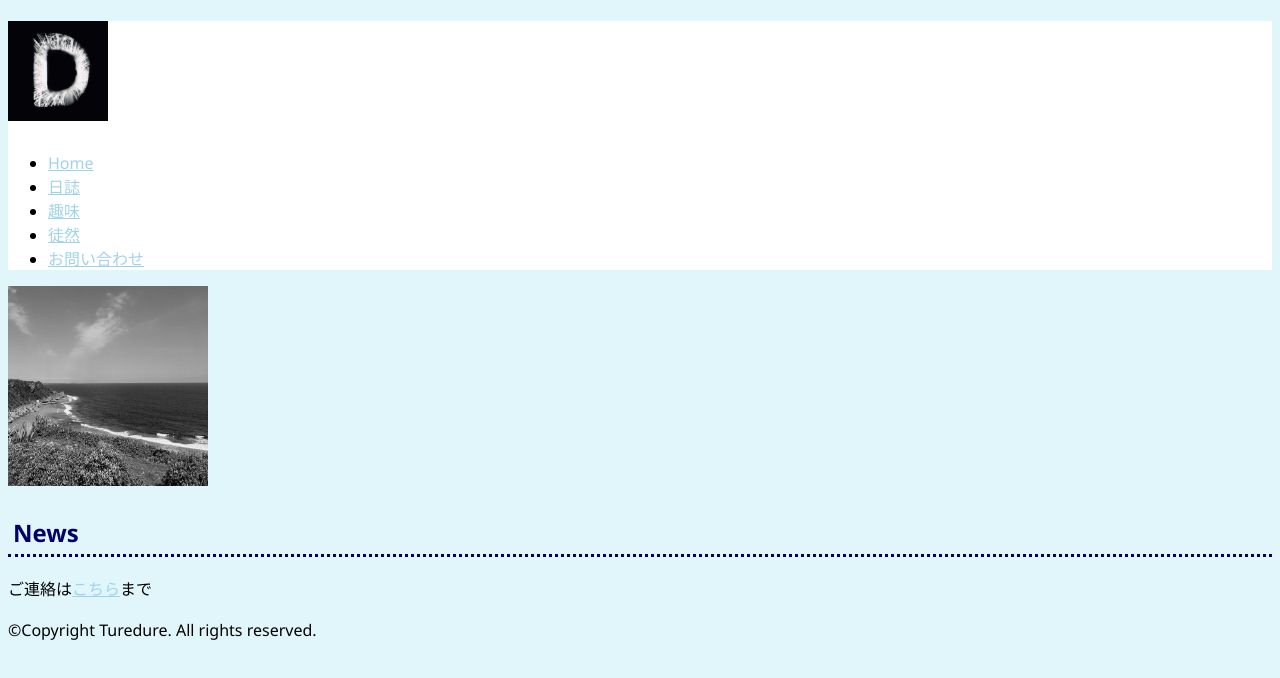
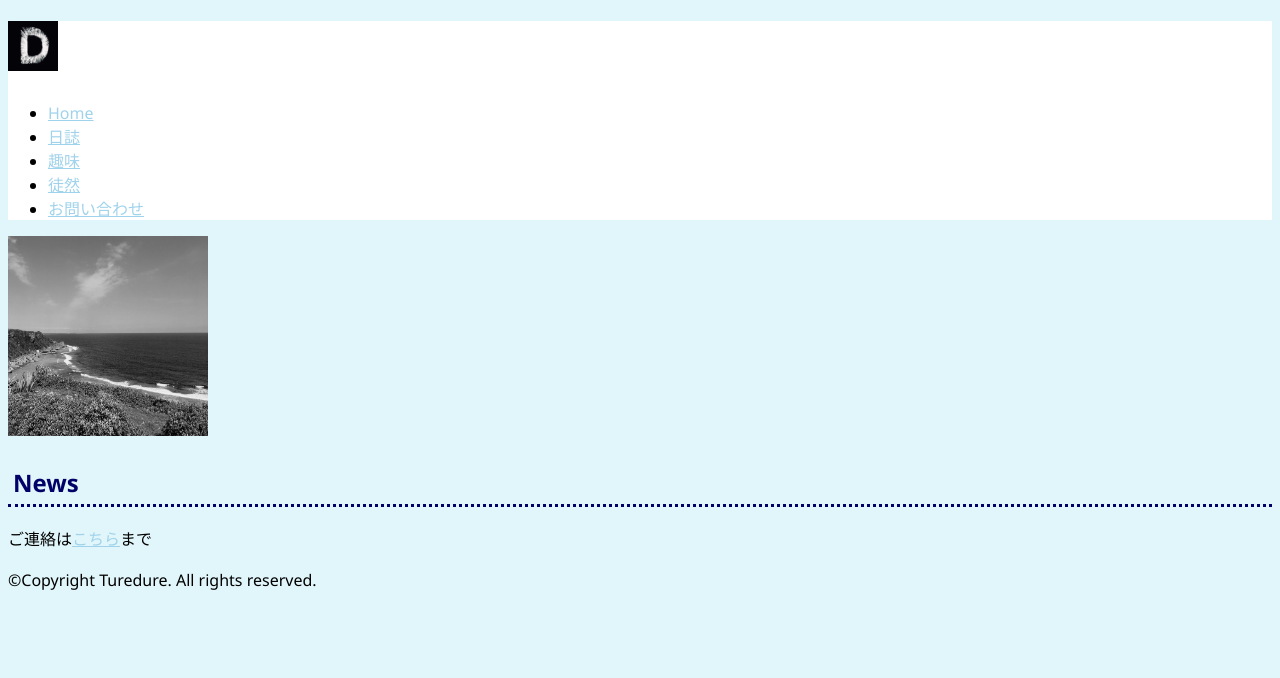
Before and after one commit to Izumaky/my-pages, a plain HTML site: page index.html in a window 1280 px wide. Drawn offline with Linux system fonts and the light colour scheme.

Commit message:
iconサイズ変更

```diff
--- a/CSS/style.css
+++ b/CSS/style.css
@@ -11,8 +11,8 @@ header {
     background-color: #ffffff;
 }
 .icon {
-    width: 100px ;
-    height : 100px;
+    width: 50px ;
+    height : 50px;
 }
 .photo {
     width: 200px ;
@@ -47,5 +47,5 @@ a:hover {
     color: #010c07;
 }
 a:active {
-
+    color: #010c07;
 }
```
